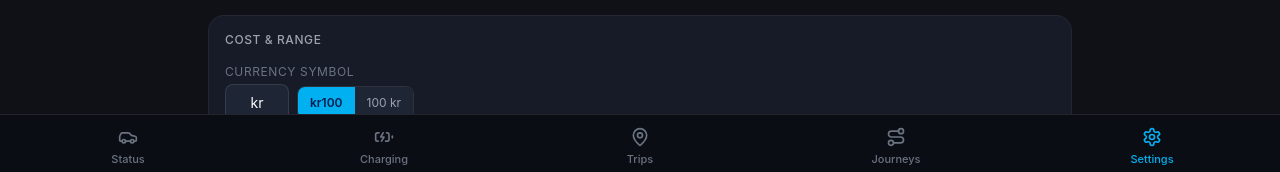
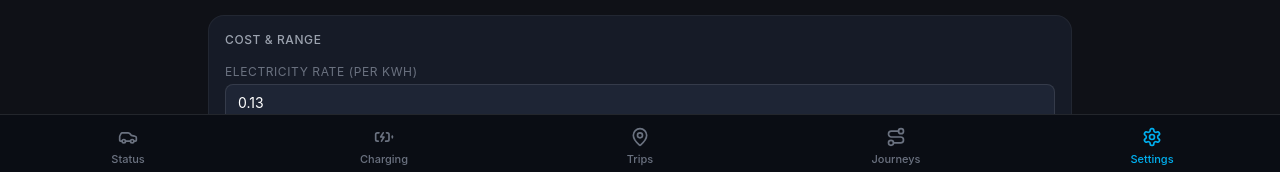
Before and after one commit to Mo3he/VW-Dash, a Next.js app in the folder frontend/: page /settings in a window 1280 px wide. Shown: the part 621-793 px from the top of the page. Built offline with nearby package versions, Linux system fonts and the light colour scheme; no server answers.

Commit message:
fix: add missing electricity rate input to settings form

```diff
--- a/frontend/src/app/settings/SettingsForm.tsx
+++ b/frontend/src/app/settings/SettingsForm.tsx
@@ -308,6 +308,19 @@ export default function SettingsForm({ initial }: Props) {
         </div>
 
         <label className="flex flex-col gap-1">
+          <span className="text-xs text-gray-500 uppercase tracking-wider">Electricity rate (per kWh)</span>
+          <input
+            type="number"
+            value={form.electricity_rate_per_kwh}
+            onChange={(e) => set("electricity_rate_per_kwh", e.target.value)}
+            step="0.01"
+            min="0"
+            className={inputClass}
+          />
+          <span className="text-xs text-gray-600">Used to calculate charging cost and cost per 100 km</span>
+        </label>
+
+        <label className="flex flex-col gap-1">
           <span className="text-xs text-gray-500 uppercase tracking-wider">Currency symbol</span>
           <div className="flex gap-2 items-center">
             <input
```
